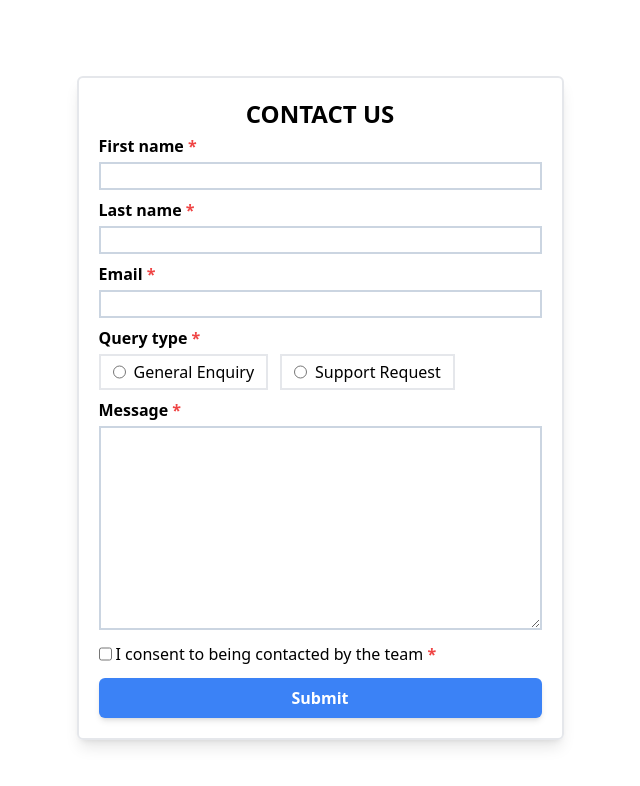
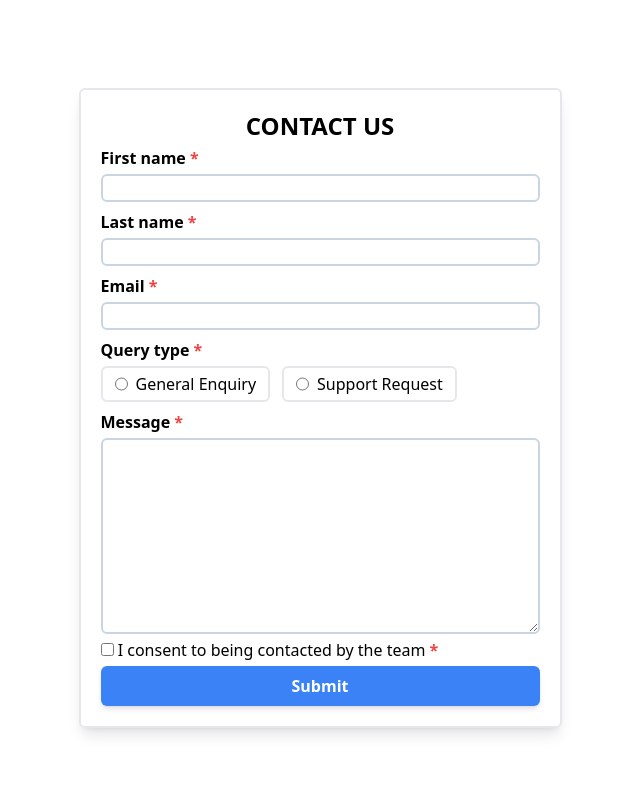
Before and after one commit to dibmarco/frontend-mentor, a React (Create React App) app in the folder 07. contact-form-main/: page / in a window 1280 px wide. Shown: the top 786 px of the page, without its empty margins (320-960 px from the left). Built offline with nearby package versions, Linux system fonts and the light colour scheme.

Commit message:
Update App.jsx

```diff
--- a/07. contact-form-main/src/App.jsx
+++ b/07. contact-form-main/src/App.jsx
@@ -6,6 +6,7 @@ function App() {
 
   function formSubmit(data) {
     console.log(data);
+    alert("Form successfully submited!");
     reset();
   }
 
@@ -25,7 +26,11 @@ function App() {
           First name <span className="text-red-500">&#42;</span>
         </label>
         <input
-          className="border-2 border-slate-300 pl-1"
+          className={`border-2 pl-1 rounded-md focus:outline-none ${
+            errors.firstName
+              ? "border-red-500 focus:border-red-500"
+              : "border-slate-300 focus:border-blue-500"
+          }`}
           type="text"
           id="fname"
           name="fname"
@@ -34,15 +39,19 @@ function App() {
             required: "This field is required!",
           })}
         />
-        {errors?.firstName?.message && (
-          <p className="text-red-500">⚠️{errors.firstName.message}</p>
-        )}
+        {/* {errors.firstName && (
+          <p className="text-red-500">⚠️ {errors.firstName.message}</p>
+        )} */}
 
         <label htmlFor="lname" className="mt-1 font-bold">
           Last name <span className="text-red-500">&#42;</span>
         </label>
         <input
-          className="border-2 border-slate-300 pl-1"
+          className={`border-2 pl-1 rounded-md focus:outline-none ${
+            errors.lastName
+              ? "border-red-500 focus:border-red-500"
+              : "border-slate-300 focus:border-blue-500"
+          }`}
           type="text"
           id="lname"
           name="lname"
@@ -51,15 +60,19 @@ function App() {
             required: "This field is required!",
           })}
         />
-        {errors?.lastName?.message && (
+        {/* {errors?.lastName?.message && (
           <p className="text-red-500">⚠️{errors.lastName.message}</p>
-        )}
+        )} */}
 
         <label htmlFor="email" className="mt-1 font-bold">
           Email <span className="text-red-500">&#42;</span>
         </label>
         <input
-          className="border-2 border-slate-300 pl-1"
+          className={`border-2 pl-1 rounded-md focus:outline-none ${
+            errors.email
+              ? "border-red-500 focus:border-red-500"
+              : "border-slate-300 focus:border-blue-500"
+          }`}
           type="email"
           id="email"
           name="email"
@@ -68,16 +81,20 @@ function App() {
             required: "This field is required!",
           })}
         />
-        {errors?.email?.message && (
+        {/* {errors?.email?.message && (
           <p className="text-red-500">⚠️{errors.email.message}</p>
-        )}
+        )} */}
 
         <p className="mt-1 font-bold">
           Query type <span className="text-red-500">&#42;</span>
         </p>
 
         <div className="flex gap-3">
-          <div className="flex gap-2 border-2 px-3 py-1">
+          <div
+            className={`flex gap-2 border-2 px-3 py-1 rounded-md ${
+              errors.queryType ? "border-red-500" : ""
+            }`}
+          >
             <input
               className="custom-radio"
               type="radio"
@@ -92,7 +109,11 @@ function App() {
             <label htmlFor="general">General Enquiry</label>
           </div>
 
-          <div className="flex gap-2 border-2 px-3 py-1">
+          <div
+            className={`flex gap-2 border-2 px-3 py-1 rounded-md ${
+              errors.queryType ? "border-red-500" : ""
+            }`}
+          >
             <input
               className="custom-radio"
               type="radio"
@@ -107,15 +128,19 @@ function App() {
             <label htmlFor="support">Support Request</label>
           </div>
         </div>
-        {errors?.queryType?.message && (
+        {/* {errors?.queryType?.message && (
           <p className="text-red-500">⚠️{errors.queryType.message}</p>
-        )}
+        )} */}
 
         <label htmlFor="message" className="mt-1 font-bold">
           Message <span className="text-red-500">&#42;</span>
         </label>
         <textarea
-          className="border-2 border-slate-300 p-1"
+          className={`border-2 pl-1 rounded-md focus:outline-none ${
+            errors.message
+              ? "border-red-500 focus:border-red-500"
+              : "border-slate-300 focus:border-blue-500"
+          }`}
           name="message"
           id="message"
           cols="45"
@@ -125,11 +150,11 @@ function App() {
             required: "This field is required!",
           })}
         ></textarea>
-        {errors?.message?.message && (
+        {/* {errors?.message?.message && (
           <p className="text-red-500">⚠️{errors.message.message}</p>
-        )}
+        )} */}
 
-        <div className="flex gap-1 my-2">
+        <div>
           <input
             type="checkbox"
             id="consent"
@@ -139,15 +164,18 @@ function App() {
               required: "This selection is required!",
             })}
           />
-          <label htmlFor="consent">
+          <label
+            htmlFor="consent"
+            className={`${errors.consent ? "text-red-500" : ""}`}
+          >
             {" "}
             I consent to being contacted by the team{" "}
             <span className="text-red-500 font-bold">&#42;</span>
           </label>
         </div>
-        {errors?.consent?.message && (
+        {/* {errors?.consent?.message && (
           <p className="text-red-500">⚠️{errors.consent.message}</p>
-        )}
+        )} */}
 
         <button className="bg-blue-500 text-white font-semibold py-2 px-4 rounded-md shadow-md transition hover:bg-blue-600 hover:shadow-lg">
           Submit
```
